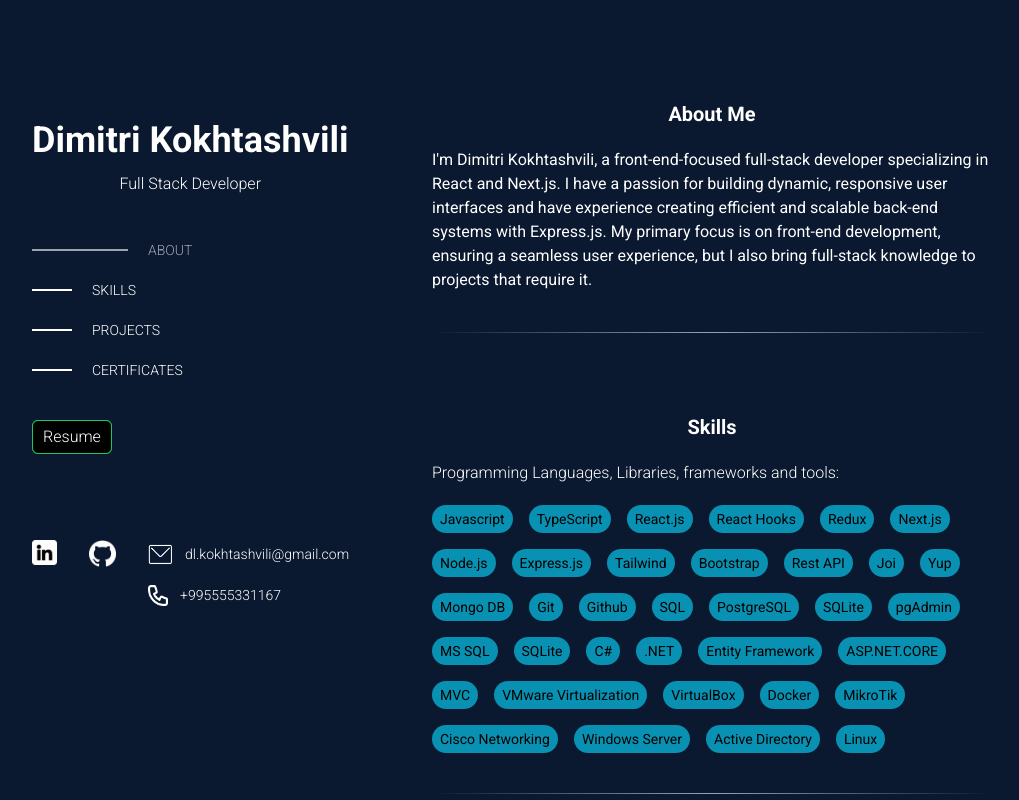
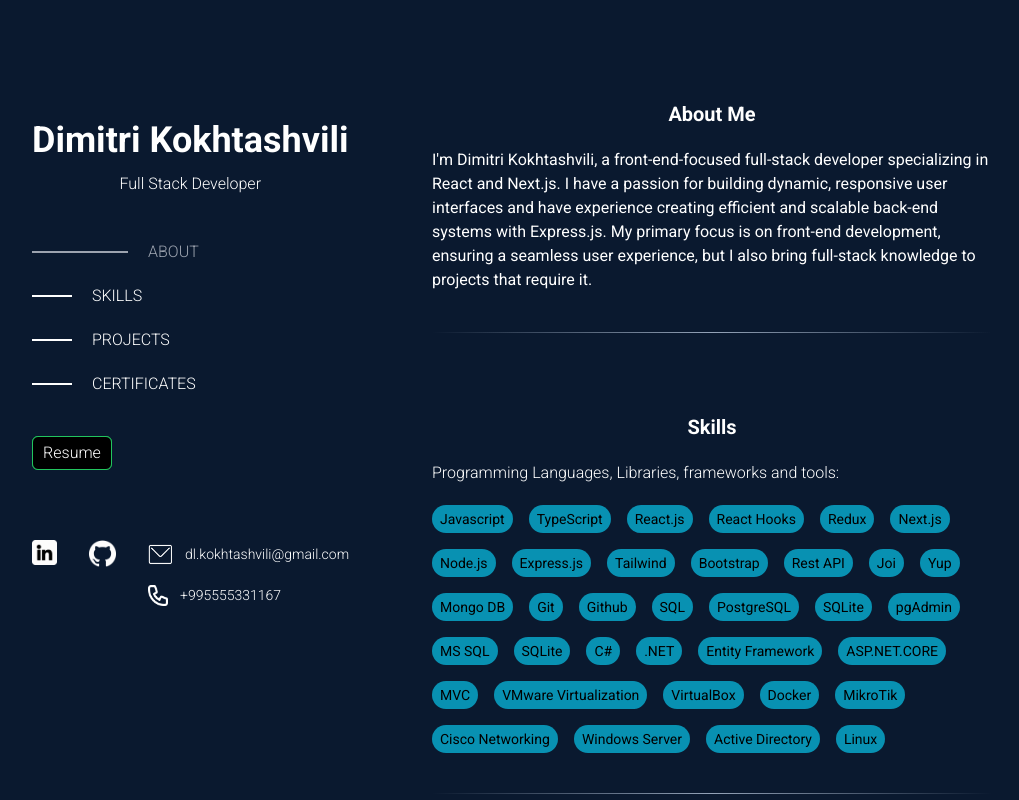
Before and after one commit to dlkokhta/My-Portfoglio, a Next.js app: page / in a window 1280 px wide. Shown: the top 800 px of the page, without its empty margins (128-1147 px from the left). Built offline with nearby package versions, Linux system fonts and the light colour scheme.

Commit message:
changed nav menu text size

```diff
--- a/src/app/components/HamburgerMenu.tsx
+++ b/src/app/components/HamburgerMenu.tsx
@@ -10,7 +10,7 @@ const HamburgerMenu = () => {
   return (
     <div>
       <Image
-        className="relative w-full cursor-pointer animate-bounce hover:animate-none"
+        className="relative w-full cursor-pointer hover:animate-none"
         alt="hamburger menu icon"
         width={500}
         height={500}
@@ -26,7 +26,7 @@ const HamburgerMenu = () => {
             onClick={(e) => e.stopPropagation()}
             className="h-screen w-[150px]  bg-white bg-opacity-5 backdrop-blur-lg  font-thin ml-auto p-5 flex flex-col gap-4"
           >
-            <div className="flex flex-col gap-4">
+            <div className="flex flex-col gap-3">
               <Menu />
             </div>
           </div>
--- a/src/app/components/Menu.tsx
+++ b/src/app/components/Menu.tsx
@@ -32,7 +32,7 @@ const Menu = () => {
         activeLink === "about"  ? "bg-gray-400 w-24" : "bg-white group-hover:bg-gray-400 group-hover:w-24"
       }`}
     ></div>
-          <h1 className="text-md md:text-sm">ABOUT</h1>
+          <h1 className="text-sm md:text-base">ABOUT</h1>
         </div>
       </Link>
 
@@ -54,7 +54,7 @@ const Menu = () => {
         activeLink === "skills" ? "bg-gray-400 w-24" : "bg-white group-hover:bg-gray-400 group-hover:w-24"
       }`}
     ></div>
-        <h1 className="text-md md:text-sm">SKILLS</h1>
+        <h1 className="text-sm lg:text-base">SKILLS</h1>
         </div>
       </Link>
 
@@ -77,7 +77,7 @@ const Menu = () => {
       }`}
     ></div>
 
-        <h1 className="text-md md:text-sm">PROJECTS</h1>
+        <h1 className="text-sm md:text-base">PROJECTS</h1>
 
         </div>
       </Link>
@@ -100,7 +100,7 @@ const Menu = () => {
         activeLink === "certificates"  ? "bg-gray-400 w-24" : "bg-white group-hover:bg-gray-400 group-hover:w-24"
       }`}
     ></div>
-        <h1 className="text-md md:text-sm">CERTIFICATES</h1>
+        <h1 className="text-sm md:text-base">CERTIFICATES</h1>
 
         </div>
 
@@ -118,7 +118,7 @@ const Menu = () => {
           activeLink  === "contact" ? "text-gray-400" : ""
         }`}
       >
-        <h1 className="text-md md:text-sm">CONTACT</h1>
+        <h1 className="text-sm md:text-sm">CONTACT</h1>
       </Link>
 
       <a
```
